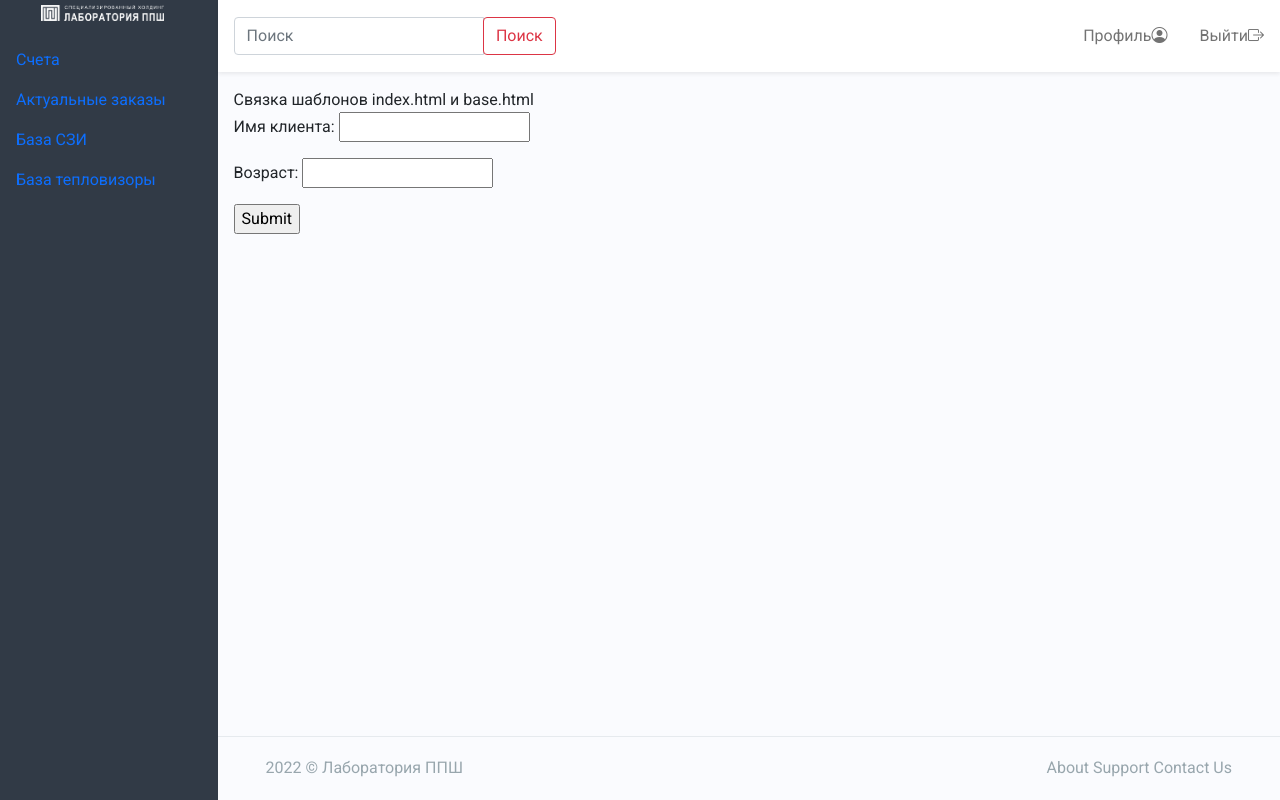
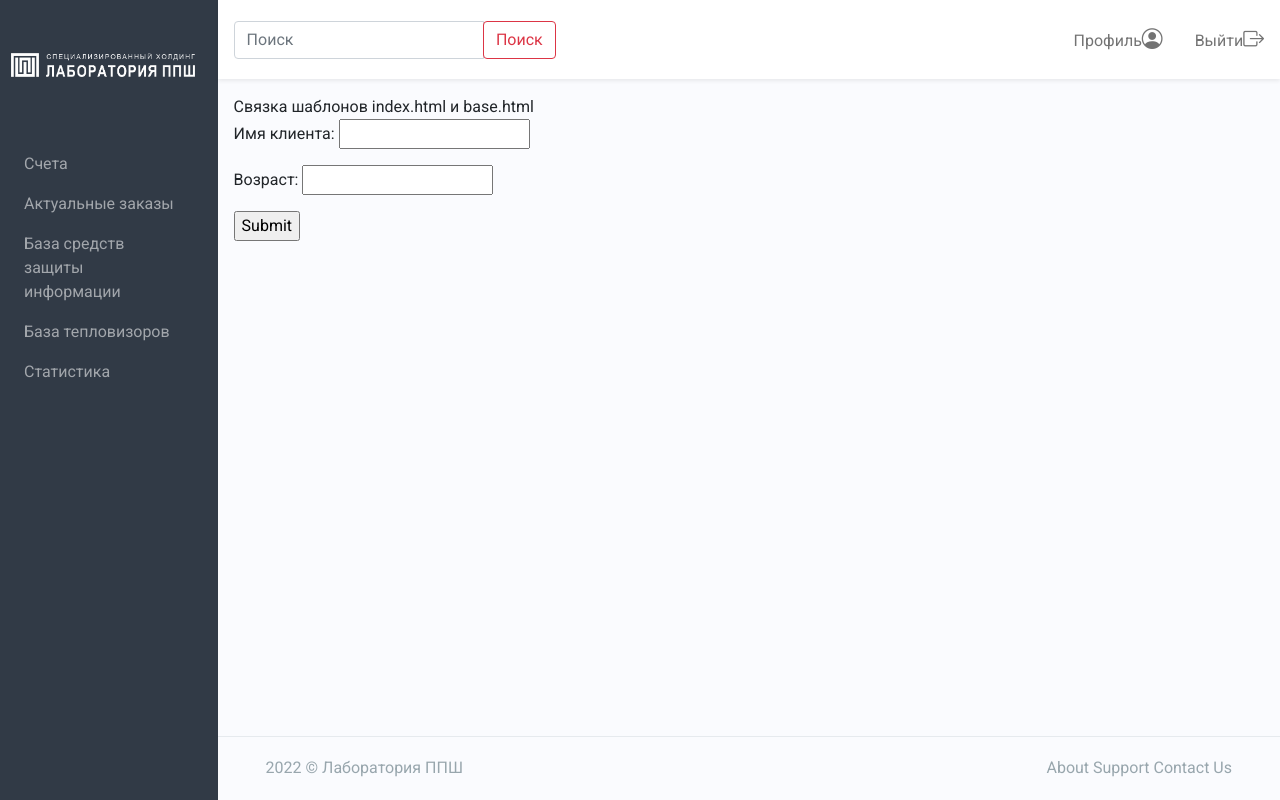
Before and after one commit to Shtein23/system_for_work, a Django app: page / in a window 1280 px wide. Run offline with Django 4.2, Linux system fonts and the light colour scheme; some libraries are stand-ins or nearby versions.

Commit message:
minor change

```diff
--- a/system/static/css/styles.css
+++ b/system/static/css/styles.css
@@ -51,3 +51,48 @@ a {
     text-overflow: ellipsis;
     color: var(--ct-page-title-color);
 }
+
+#sidebarMenu .main {
+    border-left: 6px solid #dd4747;
+    border-radius: 0;
+    background: linear-gradient(90deg, rgba(255,0,0,0.1) 0%, rgba(255,255,255,0) 100%);
+}
+
+#sidebarMenu li:hover:not(.main) {
+    border-left: 3px solid #dd4747;
+    border-radius: 0;
+    background: linear-gradient(90deg, rgba(255,0,0,0.08) 0%, rgba(255,255,255,0) 100%);
+    transition: .2s;
+}
+
+#sidebarMenu .main a, #sidebarMenu li:hover a{
+    color: white!important;
+}
+
+main .bi {
+    font-size: 1em;
+}
+
+.bi {
+    font-size: 1.3em;
+}
+
+.table-light {
+    --ct-table-bg: #eef2f7;
+    --ct-table-striped-bg: #313a46;
+    --ct-table-striped-color: #fff;
+    --ct-table-active-bg: #a2a8b0;
+    --ct-table-active-color: #fff;
+    --ct-table-hover-bg: #e0e4ea;
+    --ct-table-hover-color: #313a46;
+    color: #313a46;
+    border-color: #dbe0e5;
+}
+
+th {
+    border-bottom-width: 0px!important;
+}
+
+.table>:not(caption)>*>* {
+    padding: 0.95rem 0.95rem;
+}
--- a/system/system/urls.py
+++ b/system/system/urls.py
@@ -19,7 +19,7 @@ from system_db import views
 
 urlpatterns = [
     path('', views.index),
-    path('actual', views.actual),
+    path('actual', views.actual, name='actual'),
     path('admin/', admin.site.urls),
 
 ]
--- a/system/system_db/forms.py
+++ b/system/system_db/forms.py
@@ -10,7 +10,7 @@ class UserForm(forms.Form):
 class AddOrder(forms.Form):
     product = forms.ChoiceField(label='Выберать изделие',
                                 choices=tuple((x.id, x.name) for x in Product.object.all()),
-                                widget=forms.Select(attrs={'class': 'form-select mb-2'}))
+                                widget=forms.Select(attrs={'class': 'form-select mb-2 js-chosen'}))
     count = forms.IntegerField(label='Количество',
                                min_value=1,
                                max_value=1000,
--- a/system/system_db/views.py
+++ b/system/system_db/views.py
@@ -16,7 +16,8 @@ def actual(request):
     if request.method == 'GET':
         return render(request, 'actual.html', {'form': AddOrder(),
                                                'orders': ActualOrder.objects.all(),
-                                               'status': Status.object.all()})
+                                               'status': Status.object.all(),
+                                               'main': 'actual'})
     elif request.method == 'POST':
         action = request.POST.get('action')
         res = {'scs': False, 'msg': 'Ошибка действия'}
--- a/system/templates/base.html
+++ b/system/templates/base.html
@@ -17,34 +17,38 @@
 
     <div class="container-fluid" style="min-height:100vh">
         <div class="row p-0" style="min-height:100vh">
-
             {# Боковое меню #}
-            <nav class="nav flex-column sidebar" style="width: 17%;color:white!important;background:#313a46">
-                <a href="index.html" class="logo text-center logo-light">
+            <nav id="sidebarMenu" class="nav flex-column sidebar navbar-dark" style="width: 17%;color:white!important;background:#313a46">
+                <a href="index.html" class="logo text-center logo-light" style="line-height: 8em;">
                     <span class="logo-lg">
-                        <img src="{% static 'images/logo-white.png' %}" alt="" height="16">
+                        <img src="{% static 'images/logo-white.png' %}" alt="" height="24">
                     </span>
                 </a>
                 <div class="position-sticky pt-3">
-                    <ul class="nav flex-column">
-                        <li class="nav-item">
+                    <ul class="nav flex-column navbar-nav nav-pills">
+                        <li class="nav-item px-2 px-lg-4">
                             <a class="nav-link" aria-current="page" href="#">
                                 Счета
                             </a>
                         </li>
-                        <li class="nav-item">
-                            <a class="nav-link" aria-current="page" href="#">
+                        <li class="nav-item px-2 px-lg-4">
+                            <a class="nav-link" aria-current="page" href="{% url 'actual' %}">
                                 Актуальные заказы
                             </a>
                         </li>
-                        <li class="nav-item">
-                            <a class="nav-link" aria-current="page" href="#">
-                                База СЗИ
+                        <li class="nav-item px-2 px-lg-4">
+                            <a class="nav-link" aria-current="page" href="/bd-szi">
+                                База средств защиты информации
                             </a>
                         </li>
-                        <li class="nav-item">
-                            <a class="nav-link" aria-current="page" href="#">
-                                База тепловизоры
+                        <li class="nav-item px-2 px-lg-4">
+                            <a class="nav-link" aria-current="page" href="/bd-teplo">
+                                База тепловизоров
+                            </a>
+                        </li>
+                        <li class="nav-item px-2 px-lg-4">
+                            <a class="nav-link" aria-current="page" href="/stat">
+                                Статистика
                             </a>
                         </li>
 
@@ -111,15 +115,24 @@
     <script src="https://cdn.jsdelivr.net/npm/bootstrap@5.1.3/dist/js/bootstrap.bundle.min.js"
             integrity="sha384-ka7Sk0Gln4gmtz2MlQnikT1wXgYsOg+OMhuP+IlRH9sENBO0LRn5q+8nbTov4+1p"
             crossorigin="anonymous"></script>
+    <script src="https://cdnjs.cloudflare.com/ajax/libs/chosen/1.8.7/chosen.jquery.min.js"
+            integrity="sha512-rMGGF4wg1R73ehtnxXBt5mbUfN9JUJwbk21KMlnLZDJh7BkPmeovBuddZCENJddHYYMkCh9hPFnPmS9sspki8g=="
+            crossorigin="anonymous"
+            referrerpolicy="no-referrer"></script>
     <script>
+        $(document).ready(function(){
             var csrf = 'csrfmiddlewaretoken={{ csrf_token }}&'
 
             function error_msg (req,msg,err) {
                 console.log(req,msg,error)
             }
+            {% if main %}
+            $('a[href="/{{main}}"]').parent().addClass('main')
+            {% endif %}
 
             {% block script %}
             {% endblock %}
+        });
     </script>
 </body>
 </html>
```
Also changed, not shown: system/templates/actual.html (+12 -5 lines). Lines whose indentation alone changed are shown as unchanged.
